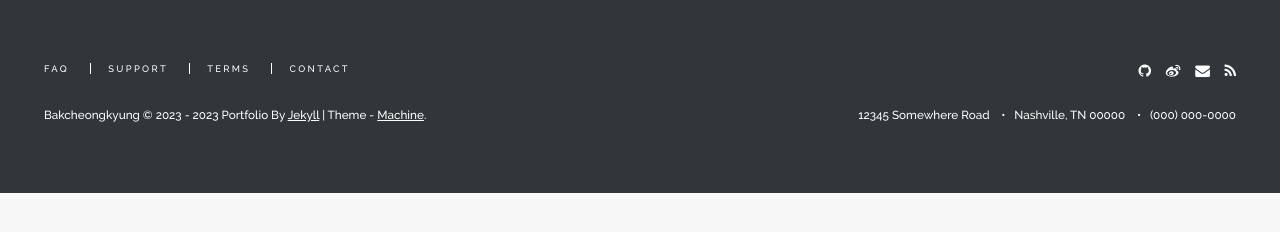
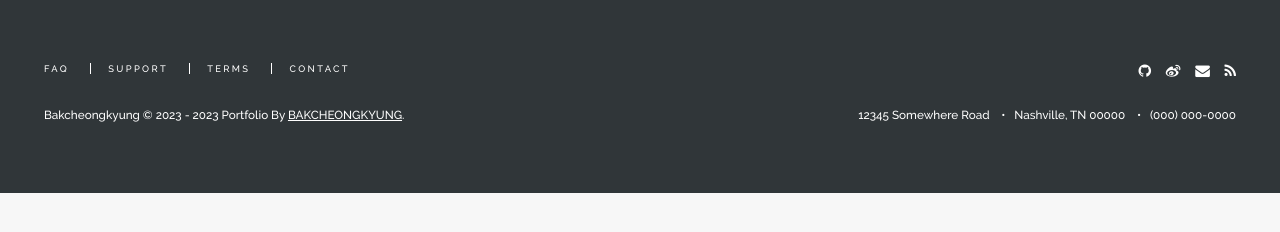
Before and after one commit to BAKCHEONGKYUNG/bakcheongkyung.github.io, a Jekyll site: the page built from about.md, in a window 1280 px wide. Shown: the part 568-800 px from the top of the page. Built offline with Jekyll 4.4.1, drawn with Linux system fonts in a browser that asks for light colours; nearby versions of some CDN libraries.

Commit message:
base change2

```diff
--- a/_includes/footer.html
+++ b/_includes/footer.html
@@ -32,8 +32,7 @@
       <a href='#' target="_blank">{{site.beian}}</a><br>
       {% endif %}
       {{site.anthor.name}} &copy; {% if site.since %} {{site.since}} - {% endif %} {{ 'now' | date: "%Y" }} Portfolio By
-      <a href='https://github.com/BAKCHEONGKYUNG' target="_blank">Jekyll</a> | Theme - <a
-        href="https://github.com/dotos/jekyll-machine" target="_blank">Machine</a>.
+      <a href='https://github.com/BAKCHEONGKYUNG' target="_blank">BAKCHEONGKYUNG</a>.
     </p>
   </div>
 </footer>
```
